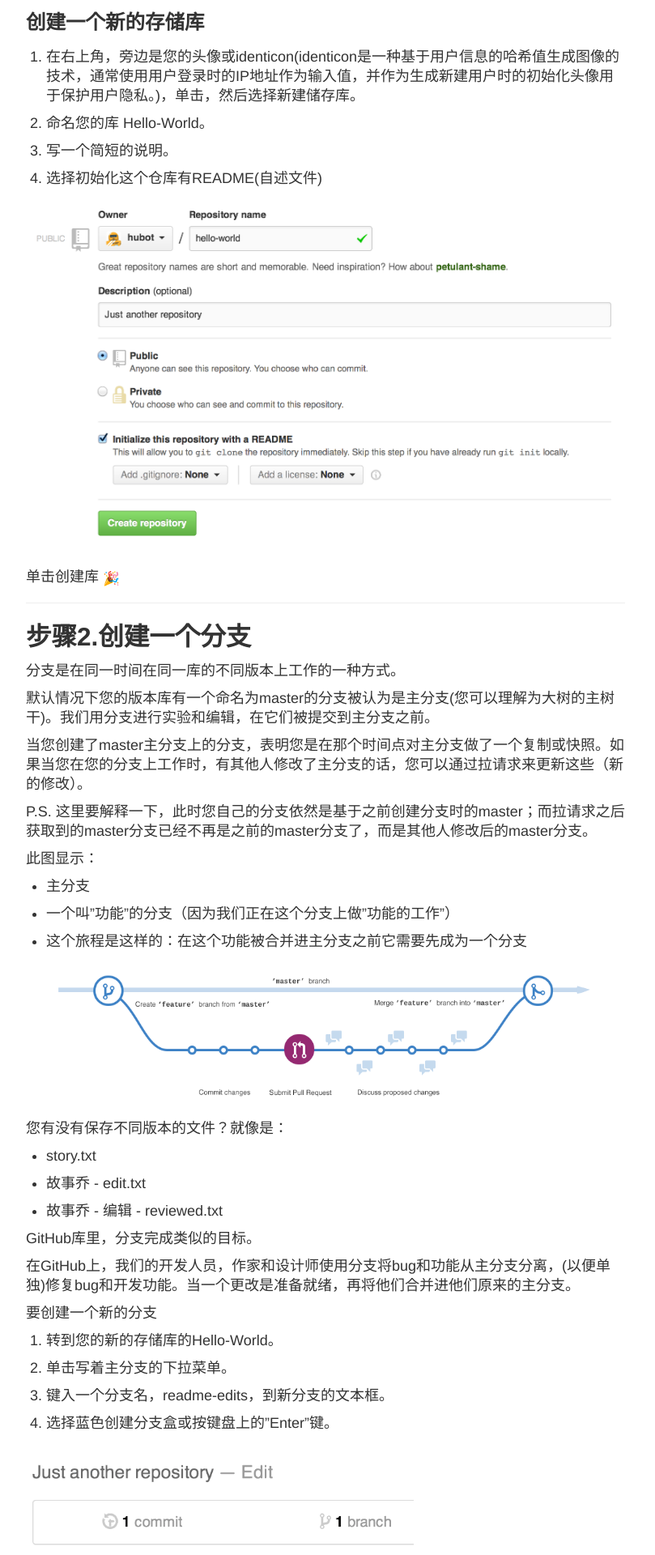
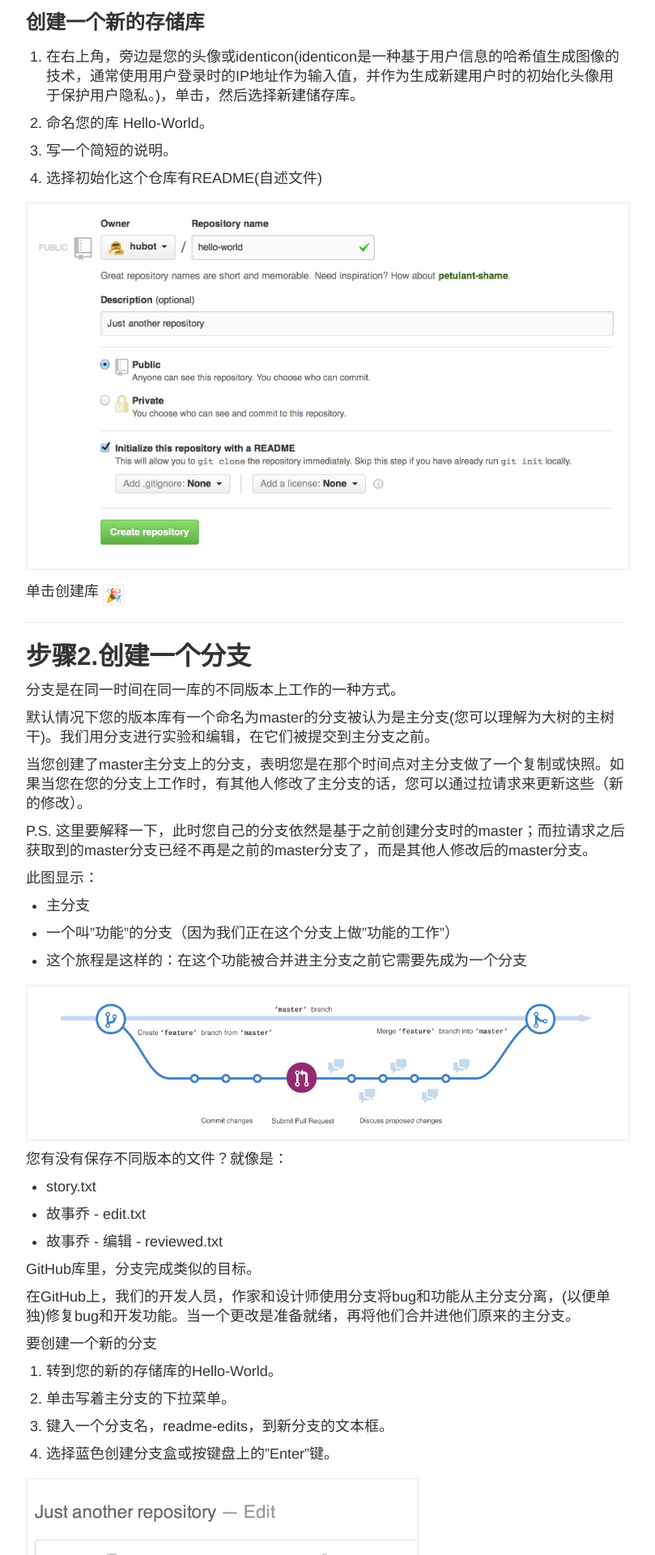
Before and after one commit to kikidesign/kikidesign.github.io, a Jekyll site: the page built from _posts/2016-05-19-Github-Hello-World.md, in a window 1280 px wide. Shown: the part 950-2870 px from the top of the page at 81% size, without its empty margins (238-1047 px from the left). Built offline with Jekyll 4.4.1, drawn with Linux system fonts in a browser that asks for light colours; emoji names are drawn with the system emoji font.

Commit message:
GitHub-Hello-World

```diff
--- a/_sass/_layout.scss
+++ b/_sass/_layout.scss
@@ -9,10 +9,24 @@
 .markdown-body table th {
     font-weight: bold;
 }
+
+.markdown-body table td {
+    border: 1px solid #ddd;
+    padding: 6px 13px;
+}
+
 .markdown-body img {
     max-width: 100%;
     -moz-box-sizing: border-box;
     box-sizing: border-box;
+}
+
+article img {
+    max-width: 100%;
+    padding: 2px;
+    margin-top: 8px;
+    background: #fafafa;
+    border: 1px solid #eee;
 }
 
 .btn-default {
```
